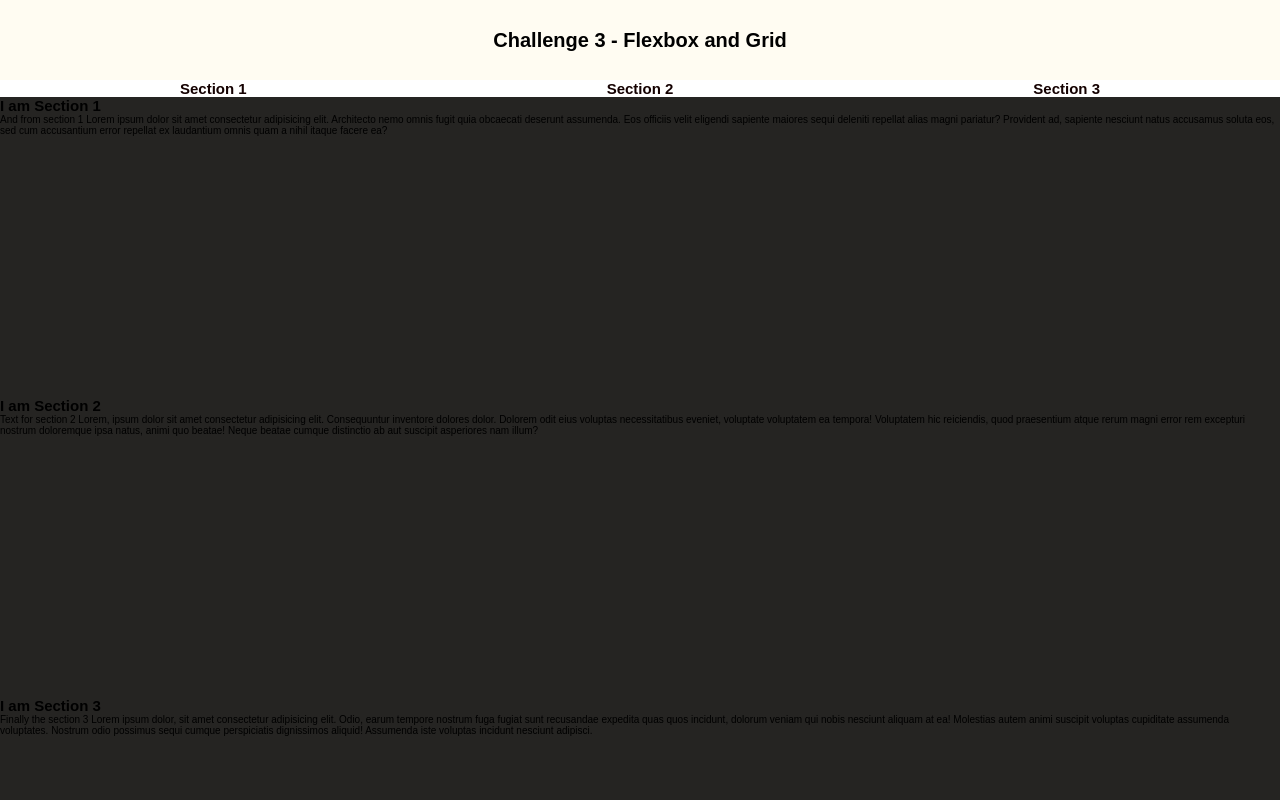
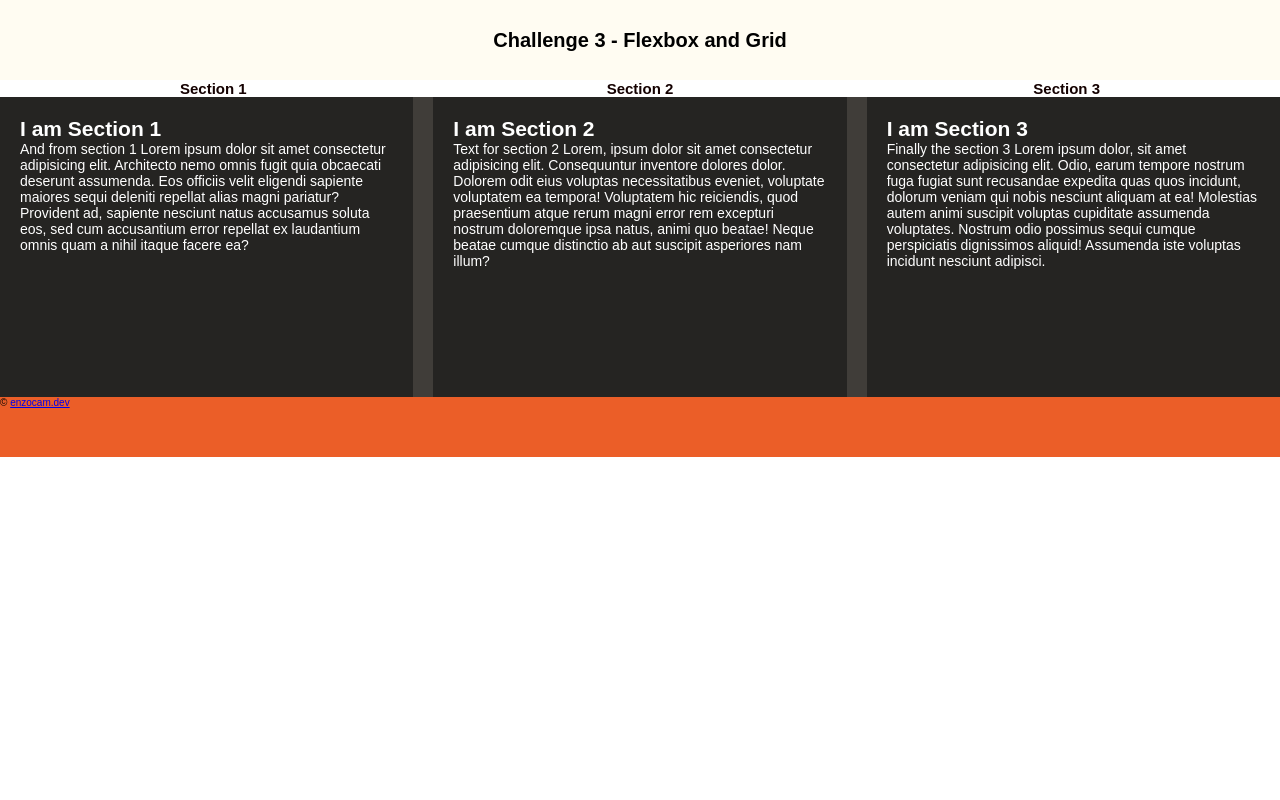
Before and after one commit to danielmendezm/aula-b, a plain HTML site: page classes/class-3-4/index.html in a window 1280 px wide. Shown: the top 800 px of the page. Drawn offline with Linux system fonts and the light colour scheme.

Commit message:
Display grid for main and section styles

```diff
--- a/classes/class-3-4/styles-enzo.css
+++ b/classes/class-3-4/styles-enzo.css
@@ -37,12 +37,18 @@ nav ul a, a:hover,a:focus,a:active {
 
 main {
     background-color: #403D39;
+    display: grid;
+    grid-template-columns: repeat(3, 1fr);
+    grid-gap: 20px;
 }
 
 section {
     background-color: #252422;
+    color: white;
+    font-size: 1.4rem;
     min-height: 30rem;
     max-height: 50rem;
+    padding: 2rem;
 }
 
 footer {
```
